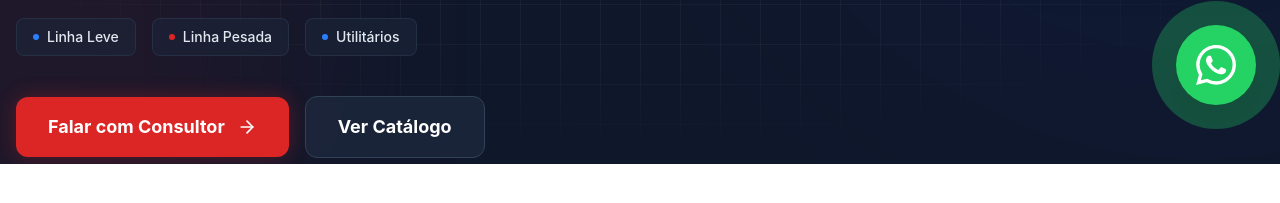
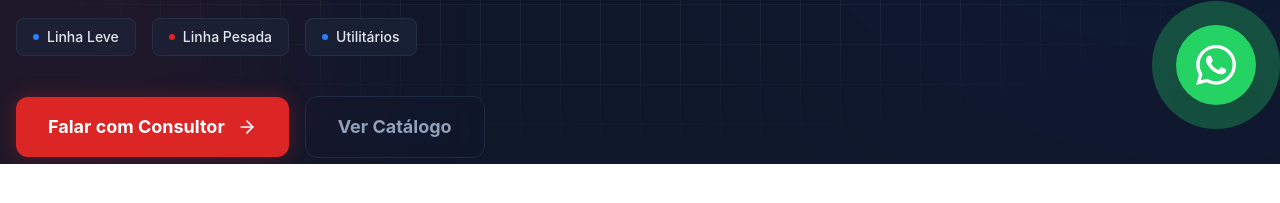
Before and after one commit to alexguiotti/Site_diretriz, a React (Vite) app: page / in a window 1280 px wide. Shown: the part 653-856 px from the top of the page. Built offline with nearby package versions, Linux system fonts and the light colour scheme; data requests are answered from the project's data file.

Commit message:
Update Hero.jsx

```diff
--- a/src/components/Hero.jsx
+++ b/src/components/Hero.jsx
@@ -101,7 +101,7 @@ const Hero = () => {
                         </a>
                         <a
                             href="#categories"
-                            className="group w-full sm:w-auto bg-slate-800/80 hover:bg-slate-700 border border-slate-700 text-white px-8 py-4 rounded-xl font-bold text-lg transition-all flex items-center justify-center gap-3 hover:border-slate-500 backdrop-blur-sm"
+                            className="group w-full sm:w-auto bg-transparent hover:bg-slate-800/50 border border-slate-700/50 text-slate-400 hover:text-white px-8 py-4 rounded-xl font-bold text-lg transition-all flex items-center justify-center gap-3 hover:border-slate-500 backdrop-blur-sm"
                         >
                             Ver Catálogo
                         </a>
```
